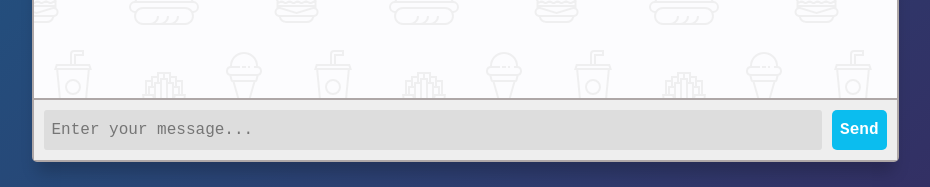
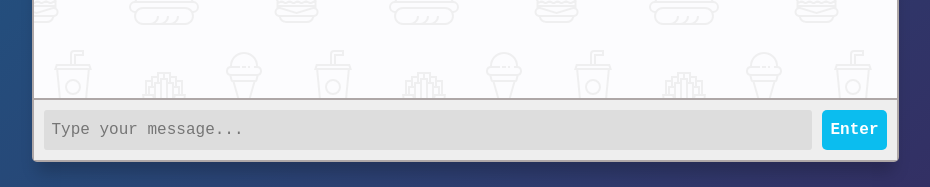
Before and after one commit to mohityadav001/Social_Risk_Sentinel, a Flask app: page / in a window 1280 px wide. Shown: the part 613-800 px from the top of the page, without its empty margins (175-1105 px from the left). Run offline with Flask 3, Linux system fonts and the light colour scheme; some libraries are stand-ins or nearby versions.

Commit message:
template

```diff
--- a/Flask/templates/index.html
+++ b/Flask/templates/index.html
@@ -65,10 +65,10 @@
         </main>
 
         <form class="msger-inputarea" onsubmit="event.preventDefault()">
-            <input type="text" class="msger-input" placeholder="Enter your message..." id="user-input"
+            <input type="text" class="msger-input" placeholder="Type your message..." id="user-input"
                 autocomplete="off">
             <button type="submit" class="msger-send-btn" onclick="submitHandler()">
-                Send</button>
+                Enter</button>
         </form>
     </section>
 
```
